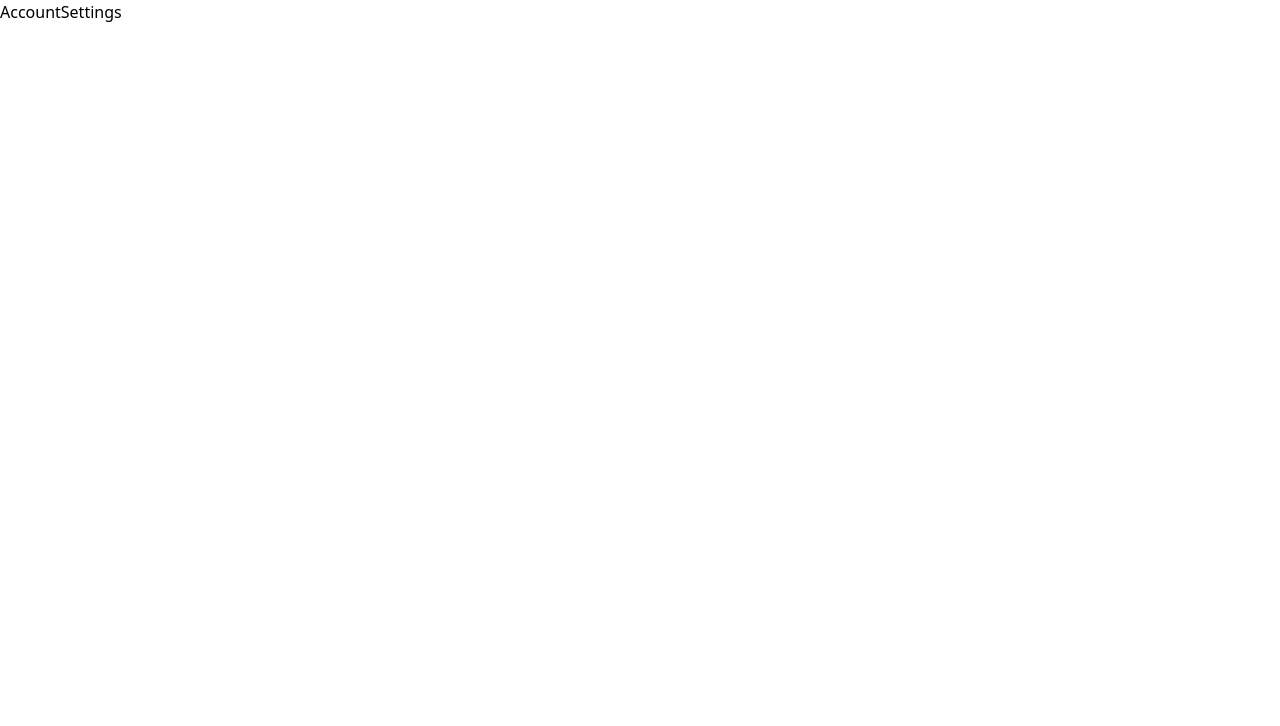
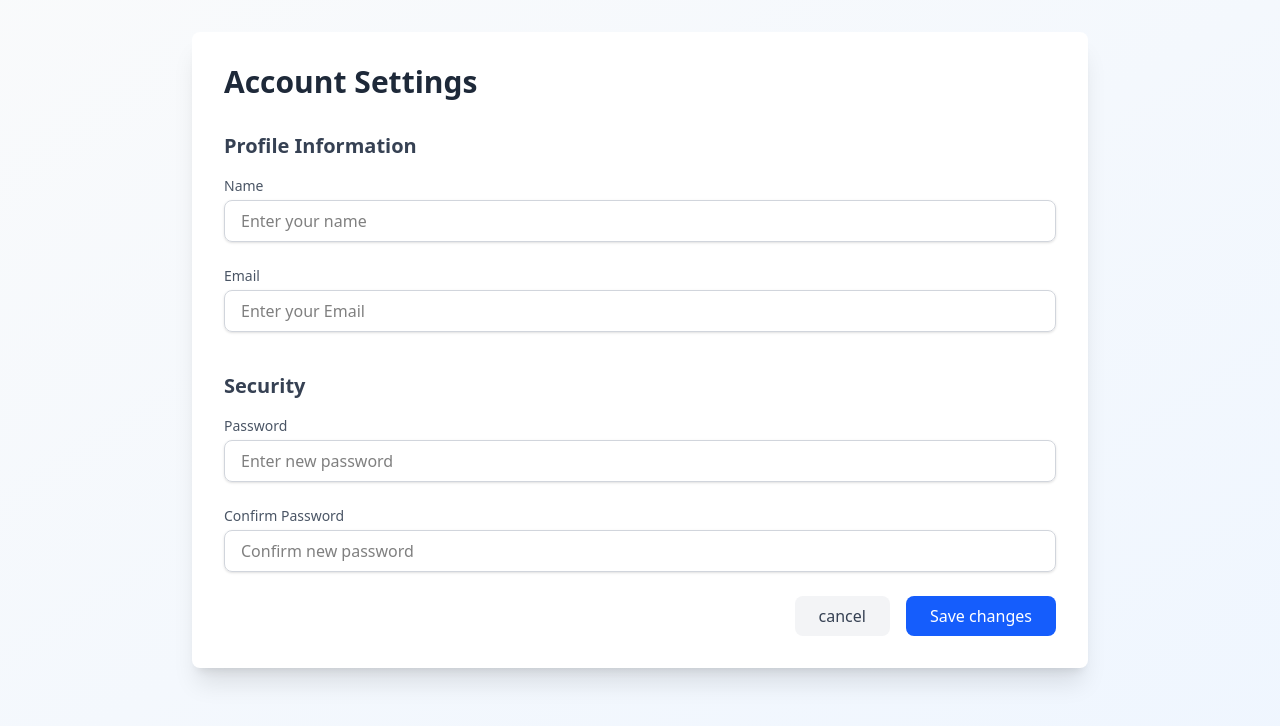
Before and after one commit to AbhishekKonnayil/learning-nextjs, a Next.js app: page /dashboard/settings/account in a window 1280 px wide. Shown: the top 726 px of the page. Built offline with nearby package versions, Linux system fonts and the light colour scheme.

Commit message:
Acccount settings & Profile settings

```diff
--- a/src/app/dashboard/settings/account/page.tsx
+++ b/src/app/dashboard/settings/account/page.tsx
@@ -1,7 +1,82 @@
 import React from "react";
 
 const AccountSettings = () => {
-  return <div>AccountSettings</div>;
+  return (
+    <div className="min-h-screen bg-gradient-to-br from-gray-50 to-blue-50 p-8">
+      <div className="bg-white max-w-4xl mx-auto p-8 shadow-xl rounded-lg">
+        <h1 className="text-3xl font-bold text-gray-800 mb-8">
+          Account Settings
+        </h1>
+        <div>
+          <div className="mb-4">
+            <h1 className="text-xl font-semibold text-gray-700 mb-4">
+              Profile Information
+            </h1>
+          </div>
+          <div className="space-y-6">
+            <div>
+              <label className="text-sm block font-medium text-gray-600">
+                Name
+              </label>
+              <input
+                type="text"
+                placeholder="Enter your name"
+                className="mt-1 block w-full px-4 py-2 border border-gray-300 rounded-lg shadow-sm focus:outline-none focus:ring-blue-500"
+              ></input>
+            </div>
+            <div>
+              <label className="text-sm block font-medium text-gray-600">
+                Email
+              </label>
+              <input
+                type="text"
+                placeholder="Enter your Email"
+                className="mt-1 block w-full px-4 py-2 border border-gray-300 rounded-lg shadow-sm focus:outline-none focus:ring-blue-500"
+              ></input>
+            </div>
+          </div>
+        </div>
+        <div className="mt-10">
+          <div className="mb-4">
+            <h1 className="text-xl font-semibold text-gray-700 mb-4">
+              Security
+            </h1>
+          </div>
+          <div className="space-y-6">
+            <div>
+              <label className="text-sm block font-medium text-gray-600">
+                Password
+              </label>
+              <input
+                type="text"
+                placeholder="Enter new password"
+                className="mt-1 block w-full px-4 py-2 border border-gray-300 rounded-lg shadow-sm focus:outline-none focus:ring-blue-500"
+              ></input>
+            </div>
+            <div>
+              <label className="text-sm block font-medium text-gray-600">
+                Confirm Password
+              </label>
+              <input
+                type="text"
+                placeholder="Confirm new password"
+                className="mt-1 block w-full px-4 py-2 border border-gray-300 rounded-lg shadow-sm focus:outline-none focus:ring-blue-500"
+              ></input>
+            </div>
+          </div>
+        </div>
+        {/* Action setting */}
+        <div className="flex justify-end space-x-4 mt-6">
+          <button className="bg-gray-100 px-6 py-2 rounded-lg text-gray-700 hover:bg-gray-200 transition-colors">
+            cancel
+          </button>
+          <button className="bg-blue-600 text-white px-6 py-2 rounded-lg hover:bg-blue-700 transition-colors">
+            Save changes
+          </button>
+        </div>
+      </div>
+    </div>
+  );
 };
 
 export default AccountSettings;
--- a/src/app/dashboard/settings/notification/page.tsx
+++ b/src/app/dashboard/settings/notification/page.tsx
@@ -1,7 +1,56 @@
 import React from "react";
 
 const NotificationSettings = () => {
-  return <div>NotificationSettings</div>;
+  return (
+    <div className="min-h-screen bg-gradient-to-br from-gray-50 to-blue-50 p-8">
+      <div className="bg-white max-w-4xl mx-auto p-8 shadow-xl rounded-lg">
+        <h1 className="text-3xl font-bold text-gray-800 mb-8">Notification Settings</h1>
+        <div className="mb-8">
+          <h2 className="text-xl font-semibold text-gray-700 mb-4">
+            Notification Preferences
+          </h2>
+        </div>
+        <div className="space-y-4">
+          <div>
+            <label className="text-sm block font-medium text-gray-600">
+              Email notifications
+            </label>
+            <select className="mt-1 block w-full px-4 py-2 border border-gray-300 rounded-lg shadow-sm focus:outline-none focus:ring-blue-500">
+              <option>Enable</option>
+              <option>Disable</option>
+            </select>
+          </div>
+          <div>
+            <label className="text-sm block font-medium text-gray-600">
+              SMS notifications
+            </label>
+            <select className="mt-1 block w-full px-4 py-2 border border-gray-300 rounded-lg shadow-sm focus:outline-none focus:ring-blue-500">
+              <option>Enable</option>
+              <option>Disable</option>
+            </select>
+          </div>
+          <div>
+            <label className="text-sm block font-medium text-gray-600">
+              Push notifications
+            </label>
+            <select className="mt-1 block w-full px-4 py-2 border border-gray-300 rounded-lg shadow-sm focus:outline-none focus:ring-blue-500">
+              <option>Enable</option>
+              <option>Disable</option>
+            </select>
+          </div>
+        </div>
+        {/* Action setting */}
+        <div className="flex justify-end space-x-4 mt-6">
+          <button className="bg-gray-100 px-6 py-2 rounded-lg text-gray-700 hover:bg-gray-200 transition-colors">
+            cancel
+          </button>
+          <button className="bg-blue-600 text-white px-6 py-2 rounded-lg hover:bg-blue-700 transition-colors">
+            Save changes
+          </button>
+        </div>
+      </div>
+    </div>
+  );
 };
 
 export default NotificationSettings;
```
